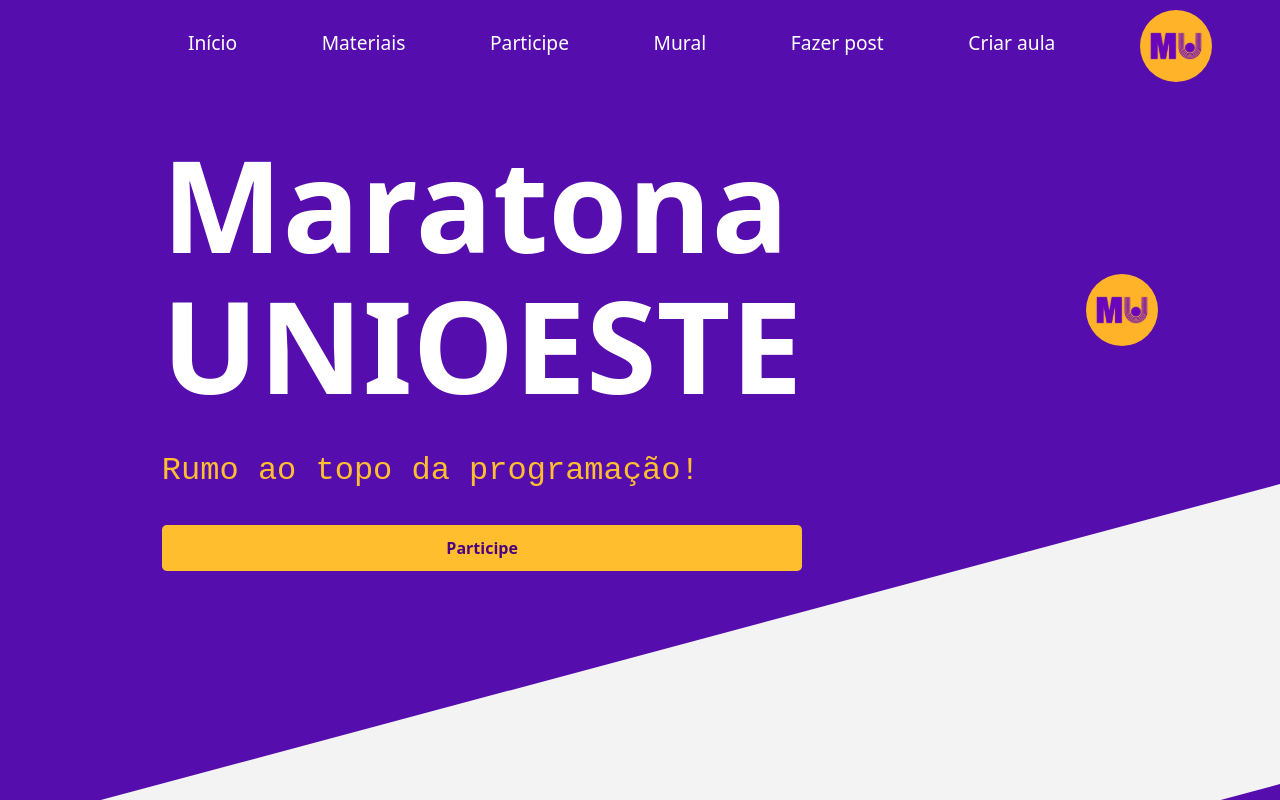
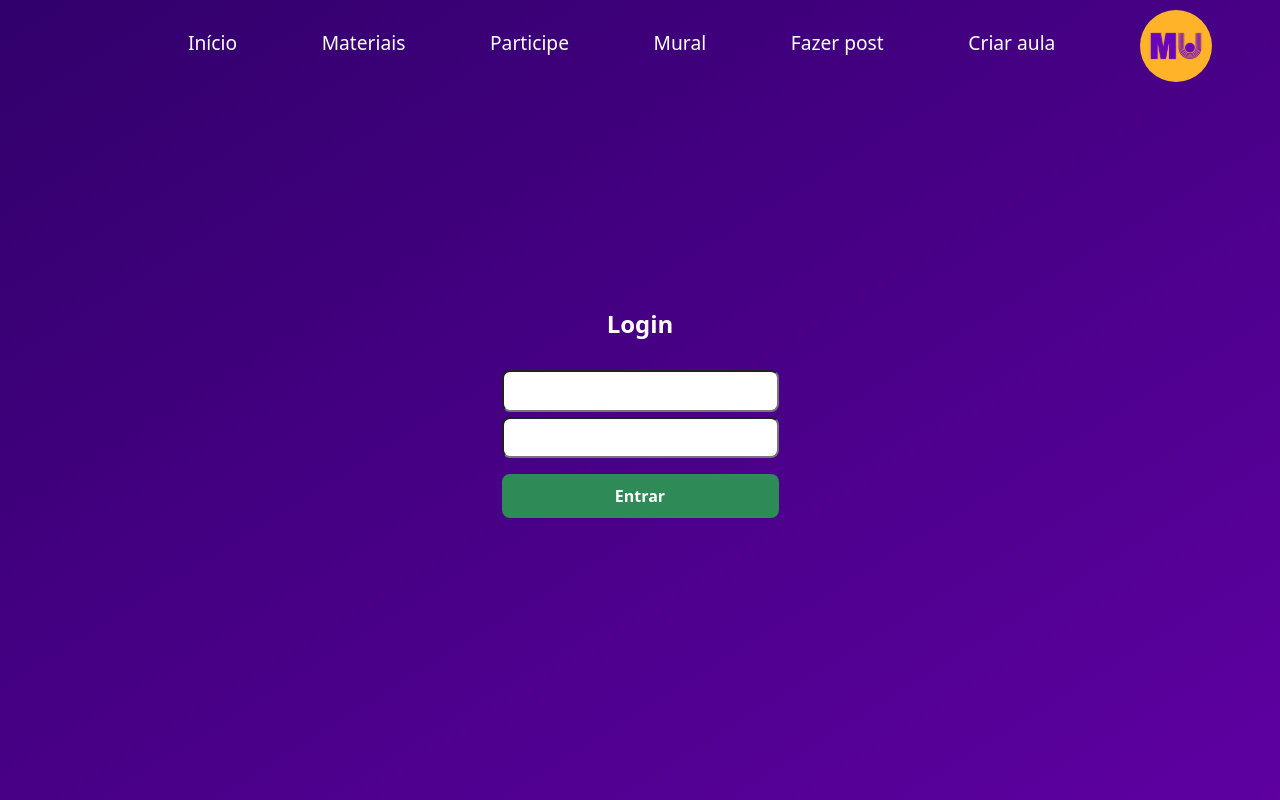
Before and after one commit to GabrielTrojack/Maratona_Unioeste, a React (Vite) app: page / in a window 1280 px wide. Built offline with nearby package versions, Linux system fonts and the light colour scheme.

Commit message:
adm login

```diff
--- a/src/App.jsx
+++ b/src/App.jsx
@@ -1,8 +1,10 @@
 import React from "react";
 import Landing from "./pages/LandingPage/LandingPage";
+import Login from "./pages/AdmLogin/AdmLogin";
+
 
 function App() {
-  return <Landing />;
+  return <Login />;
 }
 
 export default App;
--- /dev/null
+++ b/src/pages/AdmLogin/AdmLogin.css
@@ -0,0 +1,63 @@
+.login-page {
+  width: 100vw; /* ocupa toda a largura da viewport */
+  height: 100vh; /* ocupa toda a altura */
+  background: linear-gradient(to bottom right, #31006b, #5e00a1);
+  color: white;
+  display: flex;
+  flex-direction: column;
+  overflow: hidden;
+  margin: 0;
+  padding: 0;
+  align-items: center;
+}
+
+.navbar {
+  position: fixed;
+  top: 0;
+  left: 0;
+  width: 100vw;
+  z-index: 100;
+}
+
+.login-content {
+  flex: 1;
+  display: flex;
+  flex-direction: column;
+  justify-content: center;
+  align-items: center;
+  text-align: center;
+  padding: 0 20px;
+}
+
+.login-content input {
+  color: #000000;
+  background-color: #ffffff;
+  padding: 0.7rem 3rem;
+  border-radius: 8px;
+  width: fit-content;
+  margin-top: 0.3rem;
+}
+
+.login-content button {
+  background-color: #2E8B57;
+  color: #ffffff;
+  padding: 0.7rem 3rem;
+  font-weight: bold;
+  border: none;
+  cursor: pointer;
+  font-size: 1rem;
+  transition: 0.2s ease;
+  margin-top: 1rem;
+  width: 100%;
+
+}
+
+.landing-content button:hover {
+  transform: scale(1.05);
+}
+
+.login-content p {
+  color: #ffffff;
+  font-size: x-large;
+  font-weight: bold;
+}
--- /dev/null
+++ b/src/pages/AdmLogin/AdmLogin.jsx
@@ -0,0 +1,19 @@
+import React from "react";
+import "./AdmLogin.css";
+import Navbar from "../../components/Navbar/Navbar";
+
+const Login = () => {
+  return (
+    <div className="login-page">
+      <Navbar />
+      <div className="login-content">
+        <p>Login</p>
+        <input type="text" />
+        <input type="text" />
+        <button>Entrar</button>
+      </div>
+    </div>
+  );
+};
+
+export default Login;
--- a/src/pages/LandingPage/LandingPage.css
+++ b/src/pages/LandingPage/LandingPage.css
@@ -26,13 +26,6 @@
   width: 100%;
 }
 
-
-.join button{
-  width: 100%;
-  border-radius: 0.3rem !important;
-}
-
-
 .hero h1 {
   font-size: 8rem;
   margin-bottom: 0.1rem;
@@ -52,10 +45,11 @@
   font-weight: bold;
   padding: 12px 24px;
   border: none;
-  border-radius: 30px;
   cursor: pointer;
   font-size: 1rem;
   transition: 0.2s ease;
+  width: 100%;
+  border-radius: 0.3rem;
 }
 
 .hero button:hover {
@@ -83,7 +77,7 @@
 
 .about {
   position: relative;
-  background: #f3f3f3; /* cor de fundo da section clara */
+  background: #f3f3f3;
   padding: 80px 0;
   z-index: 1;
 }
```
